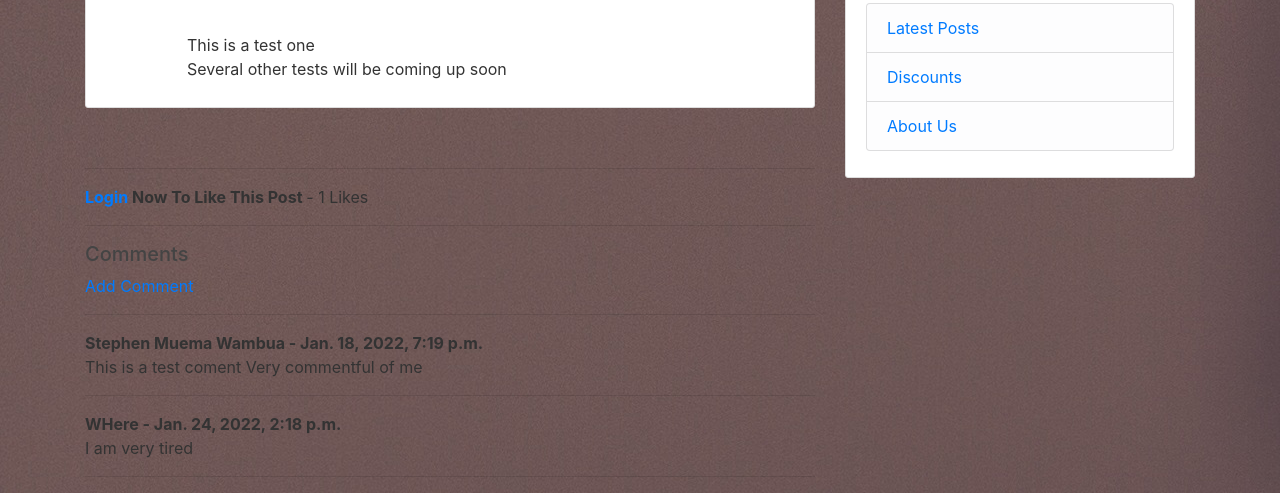
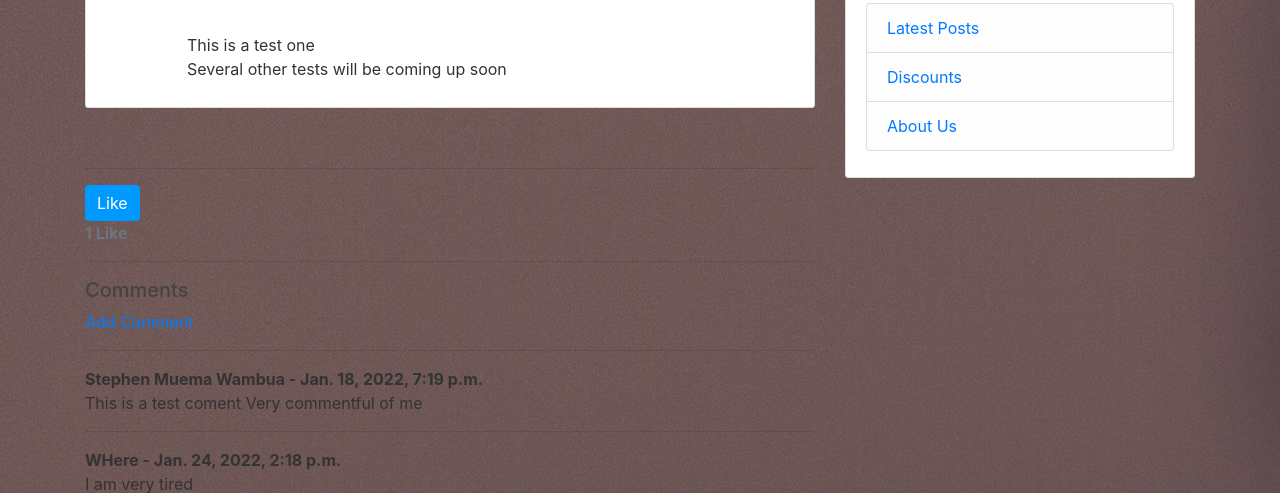
Before and after one commit to codeprospect/ArtBlog, a Django app: page /post/1/ in a window 1280 px wide. Shown: the part 195-688 px from the top of the page. Run offline with Django 3.2, Linux system fonts and the light colour scheme; a user stored in the database is signed in; data comes from the database, SQL or seed files in the repository; some libraries are stand-ins or nearby versions.

Commit message:
Updated Like/Unlike Feature

```diff
--- a/blog/blogapp/models.py
+++ b/blog/blogapp/models.py
@@ -10,7 +10,7 @@ class Post(models.Model):
     content = models.TextField()
     date = models.DateTimeField(default = timezone.now)
     author = models.ForeignKey(User, on_delete = models.CASCADE)
-    likes = models.ManyToManyField(User, related_name="blog_posts")
+    likes = models.ManyToManyField(User, blank=True,related_name="blog_posts")
 
     def total_likes(self):
         return self.likes.count()
--- a/blog/blogapp/templates/blogapp/post_detail.html
+++ b/blog/blogapp/templates/blogapp/post_detail.html
@@ -30,25 +30,21 @@
 
   <!-- like button -->
 <br><hr>
-<form action="{% url 'post-like' post.pk %}" method="POST">
-  {% csrf_token %}
 
-{% if user.is_authnticated %}
-  {% if liked %}
-    <button type="submit" name="post_id", value="{{ post.id }}"
-    class="btn btn-danger btn-sm"> Unlike </button>
-  {% else %}
-    <button type="submit" name="post_id", value="{{ post.id }}"
-    class="btn btn-primary btn-sm"> Like </button>
+<!-- {% if user.is_authenticated %} -->
+  <form action="{% url 'post-like' object.id %}" method="POST">
+	{% csrf_token %}
 
-  {% endif %}
-{% else %}
-  <strong><a href="{% url 'login' %}"> Login </a>
-    Now To Like This Post </strong>
-{% endif %}
-
-    - {{ total_likes }} Likes
-</form>
+	{% if liked %}
+	<button type="submit" name="post_id" value="{{post.id}}" class="btn btn-info">Unlike</button>
+	{% else %}
+	<button type="submit" name="post_id" value="{{post.id}}" class="btn btn-info">Like</button>
+	{% endif %}
+  </form>
+<!-- {% else %}
+  <a class="btn btn-outline-info" href="{% url 'login' %}?next={{request.path}}">Log in to like this article!</a><br>
+{% endif %} -->
+<strong class="text-secondary">{{ total_likes }} Like{{ total_likes|pluralize }}</strong>
 
 
 <hr>
--- a/blog/blogapp/urls.py
+++ b/blog/blogapp/urls.py
@@ -11,6 +11,6 @@ urlpatterns = [
     path('post/<int:pk>/update/', PostUpdateView.as_view(), name = 'post-update'),
     path('post/<int:pk>/delete/', PostDeleteView.as_view(), name = 'post-delete'),
     path('post/<int:pk>/comment/', PostCommentView.as_view(), name = 'post-comment'),
-    path('like/<int:pk>/', LikeView, name = 'post-like'),
+    path('post/like/<int:pk>/', LikeView, name = 'post-like'),
     path('about/', views.about, name = 'blogapp-about'),
 ]
--- a/blog/blogapp/views.py
+++ b/blog/blogapp/views.py
@@ -16,10 +16,10 @@ def home(request):
 #Like Dislike Features
 def LikeView(request, pk):
     post = get_object_or_404(Post, id=request.POST.get('post_id'))
-    liked = False
+    # liked = False
     if post.likes.filter(id=request.user.id).exists():
         post.likes.remove(request.user)
-        liked = False
+        # liked = False
     else:
         post.likes.add(request.user)
         liked = True
@@ -53,7 +53,6 @@ class PostDetailView(DetailView):
         context = super().get_context_data(**kwargs)
 
         post = get_object_or_404(Post, id=self.kwargs['pk'])
-        # total_likes = post.total_likes()
 
         liked = False
         if post.likes.filter(id=self.request.user.id).exists():
```
Also changed, not shown: blog/blog/settings.py (+6 -2 lines), blog/blogapp/migrations/0008_alter_post_likes.py (added), blog/media/images/IMG-20200225-WA0002_yFzmtTc.jpg (added).
